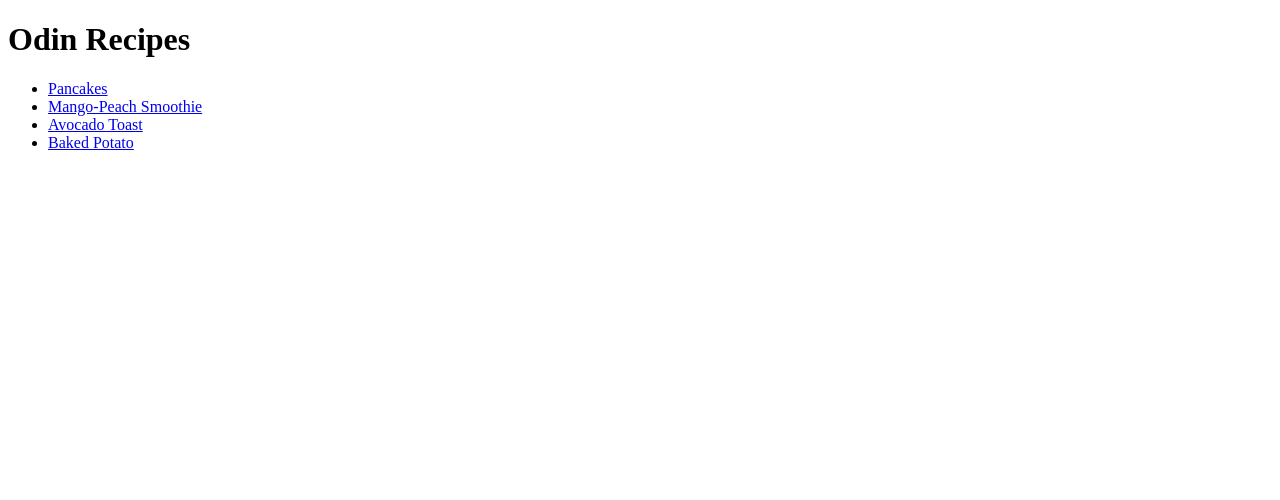
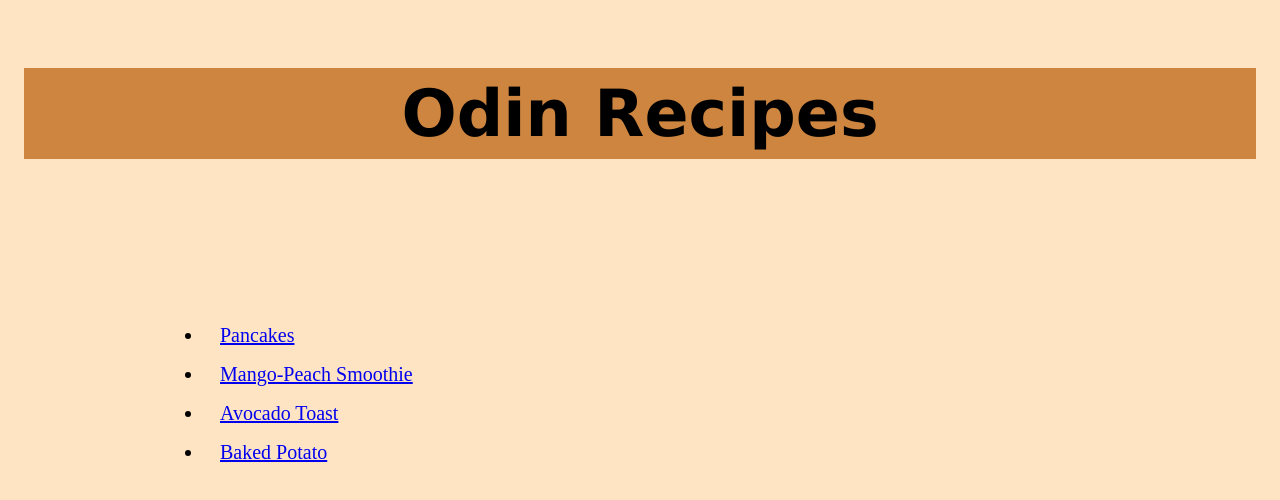
Before and after one commit to vj216/odin-recipes, a plain HTML site: page index.html in a window 1280 px wide. Drawn offline with Linux system fonts and the light colour scheme.

Commit message:
add further css elements to homepage

```diff
--- a/index.html
+++ b/index.html
@@ -3,7 +3,7 @@
 <head>
     <meta charset="UTF-8">
     <meta name="viewport" content="width=device-width, initial-scale=1.0">
-    <style href="style.css" type="text/css"></style>
+    <link rel="stylesheet" href="style.css" type="text/css"></link>
     <title>Recipes homepage</title>
 </head>
 <body>
--- a/style.css
+++ b/style.css
@@ -2,4 +2,15 @@ h1{
     text-align: center;
     font-weight: bold;
     background-color: peru;
+    font-size: 65px;
+    font-family: 'Lucida Sans', 'Lucida Sans Regular', 'Lucida Grande', 'Lucida Sans Unicode', Geneva, Verdana, sans-serif ;
 }
+*{
+    background-color: bisque;
+    padding: 8px;
+}
+ul{
+    font-size: 20px;
+    padding-left: 180px;
+    padding-top: 114px;
+}
```
